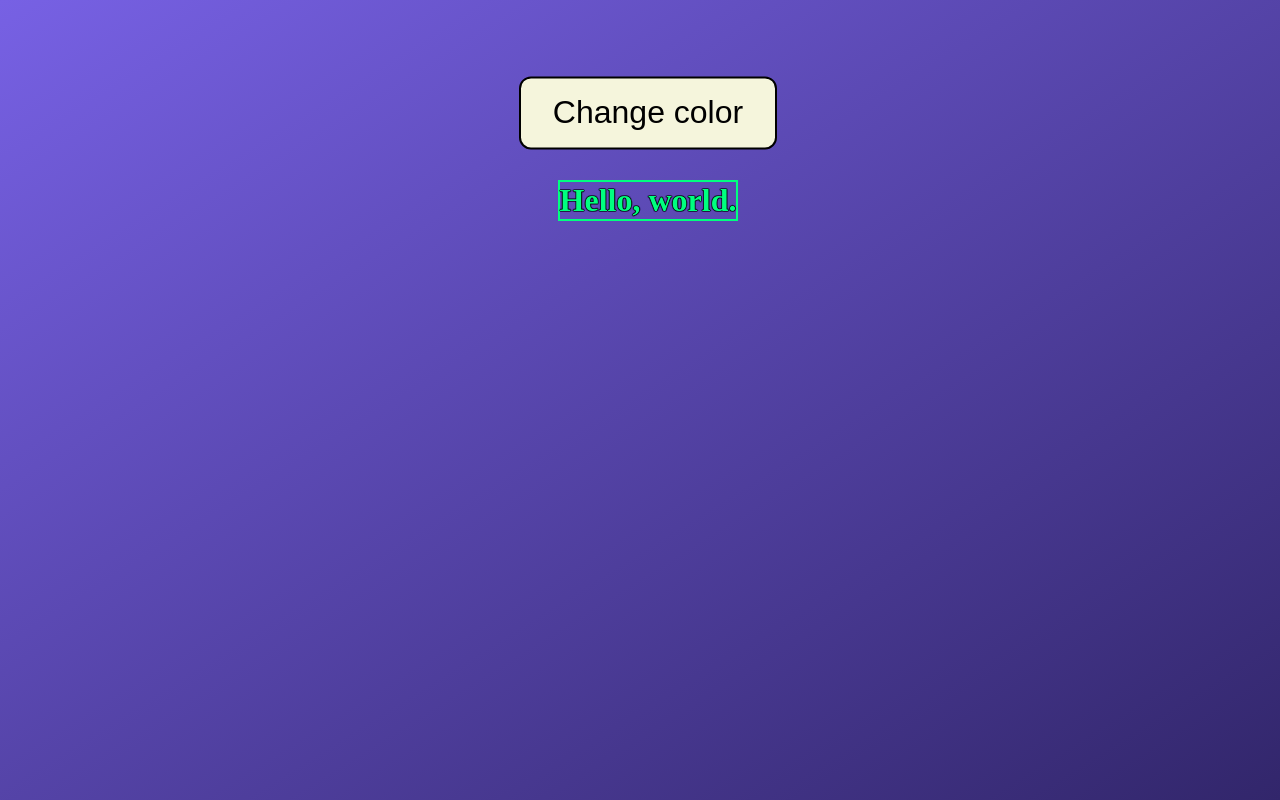
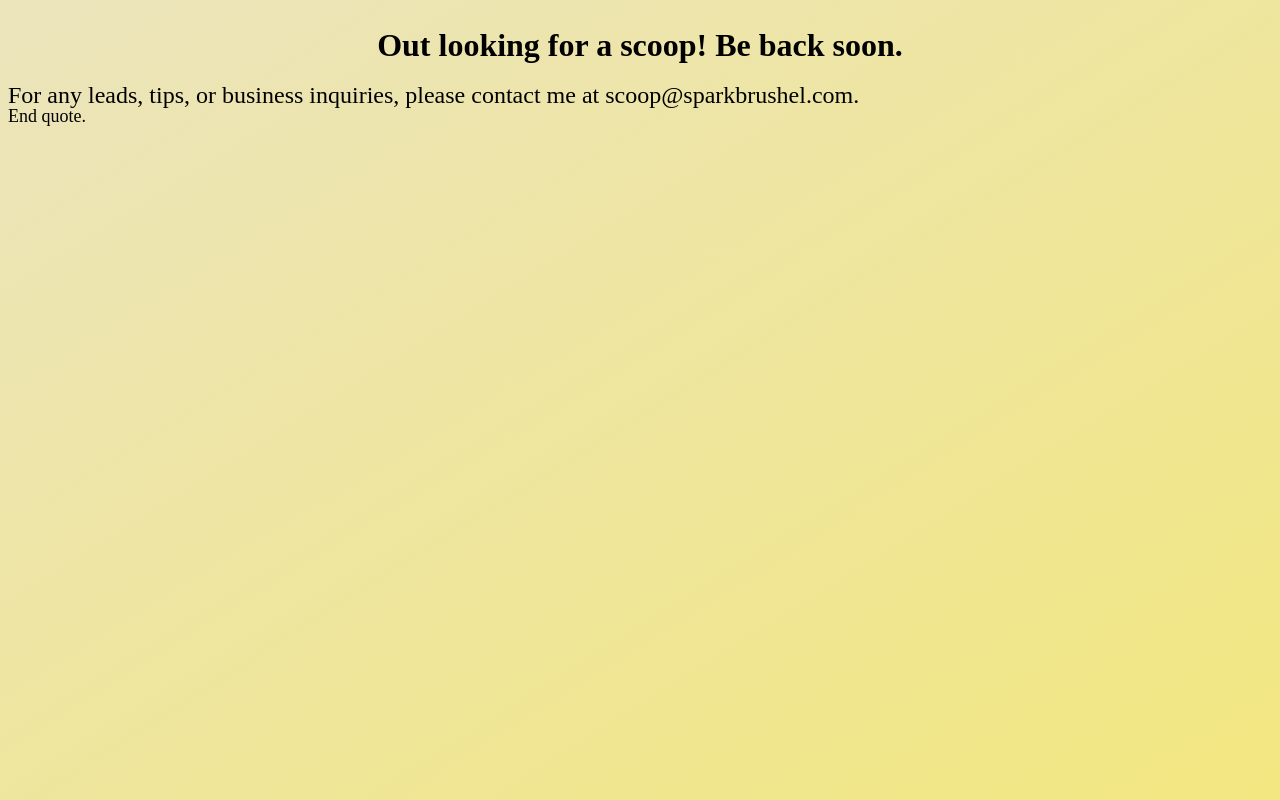
Before and after one commit to btelwy/Retrial-Site, a website: page source/index.html in a window 1280 px wide. Drawn offline with Linux system fonts and the light colour scheme; no server answers.

Commit message:
removed hello world page, added temporary Brushel homepage

```diff
--- a/functions/index.js
+++ b/functions/functions.js
@@ -26,6 +26,7 @@ app.use((request, response, next) => {
     response.append('Access-Control-Allow-Origin', '*');
     response.append('Access-Control-Allow-Methods', 'GET, PUT, POST, DELETE');
     response.append('Access-Control-Allow-Headers', '*');
+    response.append("Cache-Control", "public, max-age=20, s-maxage=600");
 
     cors({ origin: true });
 
--- a/functions/package.json
+++ b/functions/package.json
@@ -11,14 +11,14 @@
   "engines": {
     "node": "20"
   },
-  "main": "index.js",
+  "main": "functions.js",
   "dependencies": {
     "axios": "^1.6.7",
     "cors": "^2.8.5",
     "dotenv": "^16.4.5",
     "express": "^4.18.3",
     "firebase-admin": "^11.8.0",
-    "firebase-functions": "^4.3.1"
+    "firebase-functions": "^4.8.1"
   },
   "devDependencies": {
     "firebase-functions-test": "^3.1.0"
--- a/package.json
+++ b/package.json
@@ -11,5 +11,8 @@
   "license": "ISC",
   "dependencies": {
     "jquery": "^3.7.1"
+  },
+  "devDependencies": {
+    "nodemon": "^3.1.0"
   }
 }
--- a/source/index.html
+++ b/source/index.html
@@ -2,22 +2,25 @@
 <html lang="en-US">
     <head>
         <!--call bundled .js from webpack-->
-        <script src="scripts/index.js"></script>
 
         <!--import .css files-->
         <link rel="stylesheet" href="styles/style_common.css">
-        <link rel="stylesheet" href="styles/style_index.css">
 
         <meta charset="utf-8">
         <meta name="viewport" content="width=device-width, initial-scale=1.0">
 
-        <title>Welcome</title>
+        <title>Hey there!</title>
     </head>
 <!------------------------------------------------------------->
     <body>
-        <div id="flex">
-            <h1>Hello, world. </h1>
-            <button id="colorChange">Change color</button>
+        <div id="center-flex">
+            <h1>Out looking for a scoop! Be back soon.</h1>
         </div>
+        <span style="font-size: x-large; display: block;">
+            For any leads, tips, or business inquiries, please contact me at scoop@sparkbrushel.com.
+        </span>
+        <span style="font-size: large; display: block;">
+                        End quote.
+        </span>
     </body>
 </html>
--- a/source/scripts/index.js
+++ b/source/scripts/broccheddarcheck.js
@@ -11,31 +11,31 @@
 //once site is ready
 //$.when($.ready).then(getIP);
 
-//http://127.0.0.1:5001/alrest/us-central1/callbroccheddar
-var broccoliCheddarCheck = async () => {
+
+async function broccoliCheddarCheck() {
     try {
-        var response = await fetch("/callbroccheddar",
+        var data = await fetch("/callbroccheddar",
         {
             method: "GET",
             headers: {
-                "Accept": "*"
+                "Cache-Control": "max-age=20",
+                "Accept": "application/json"
             }
         });
 
-        if (!response.ok)
-            throw("response is not okay");
-        text = await response.text();
+        console.log(data);
 
-        console.log(text);
+        if (data.indexOf("Tomato Basil") != -1)
+        {
+            console.log("yay :)");
+            console.log(data);
+        }
 
-        if (text.indexOf("Tomato Basil") != -1)
-            console.log("yay :)");
         else
             console.log("aww :(");
     }
-    catch
-    {
-        console.error(error);
+    catch(error) {
+        throw(new Error("Caught an error"));
     }
 }
 
--- a/source/styles/style_common.css
+++ b/source/styles/style_common.css
@@ -0,0 +1,46 @@
+html {
+    min-height: 100%;
+    overflow-x: hidden;
+    background: repeating-linear-gradient(to top left, rgb(242, 231, 128), rgb(235, 228, 188));
+    font-family: "Franklin Gothic", "Times New Roman", sans-serif;
+    font-style: normal;
+    font-weight: 100;
+    color:black;
+    line-height: 1;
+}
+h1 {
+    position: relative;
+}
+button {
+    position: absolute;
+    border: 2px solid black;
+    color: black;
+    background-color: beige;
+    background-image: none;
+    padding: 16px 32px;
+    text-align: center;
+    font-size: 32px;
+    margin: 4px 2px;
+    border-radius: 12px;
+    transition-duration: 0.4s;
+    box-shadow: none;
+    cursor: pointer;
+}
+button:hover {
+    background-color:floralwhite;
+    background-image: none;
+    box-shadow: 0 8px 16px rgba(0,0,0,0.2), 0 6px 20px rgba(0,0,0,0.19);
+}
+button:active {
+    transition-timing-function: ease-in-out;
+    background: linear-gradient(to bottom right, rgb(234, 205, 151), floralwhite);
+}
+#center-flex {
+    display: flex;
+    position: relative;
+    top: 25%;
+    height: auto;
+    width: 100%;
+    align-items: center;
+    justify-content: center;
+}
--- a/source/styles/style_index.css
+++ /dev/null
@@ -1,53 +0,0 @@
-:root {
-    --var-color: springgreen;
-}
-html {
-    min-height: 100%;
-    overflow-x: hidden;
-    background: repeating-linear-gradient(to top left, rgb(50, 38, 107), rgb(119, 97, 228));
-}
-h1 {
-    position: absolute;
-    text-shadow:
-    #000 0px 0px 1px,
-    #000 0px 0px 1px, #000 0px 0px 1px,
-    #000 0px 0px 1px, #000 0px 0px 1px,
-    #000 0px 0px 1px, #000 0px 0px 1px,
-    #000 0px 0px 1px, #000 0px 0px 1px;
-    color: var(--var-color);
-    border: 2px solid var(--var-color);
-}
-button {
-    position: absolute;
-    transform: translateY(-120%);
-    border: 2px solid black;
-    color: black;
-    background-color: beige;
-    background-image: none;
-    padding: 16px 32px;
-    text-align: center;
-    font-size: 32px;
-    margin: 4px 2px;
-    border-radius: 12px;
-    transition-duration: 0.4s;
-    box-shadow: none;
-    cursor: pointer;
-}
-button:hover {
-    background-color:floralwhite;
-    background-image: none;
-    box-shadow: 0 8px 16px rgba(0,0,0,0.2), 0 6px 20px rgba(0,0,0,0.19);
-}
-button:active {
-    transition-timing-function: ease-in-out;
-    background: linear-gradient(to bottom right, rgb(234, 205, 151), floralwhite);
-}
-#flex {
-    display: flex;
-    position: absolute;
-    top: 25%;
-    height: auto;
-    width: 100%;
-    align-items: center;
-    justify-content: center;
-}
```
Also changed, not shown: functions/webscrape.js (+7 -5 lines), firebase.json, 2 other files.
